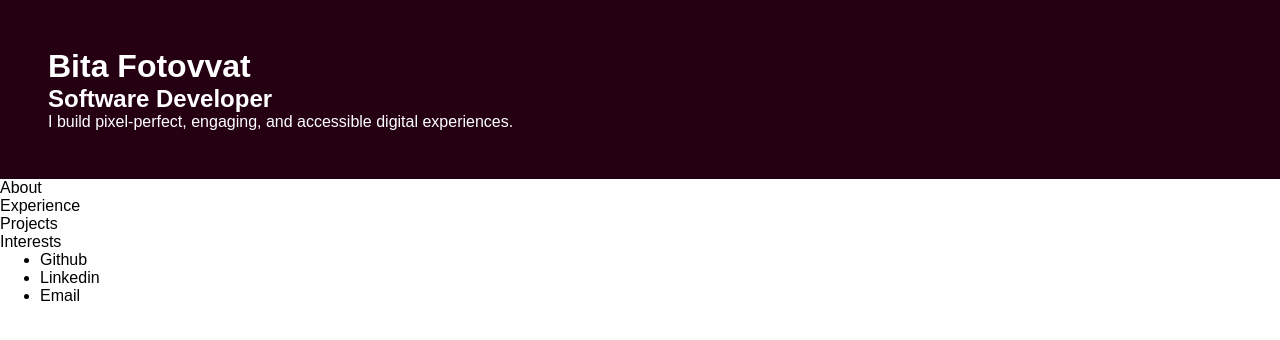
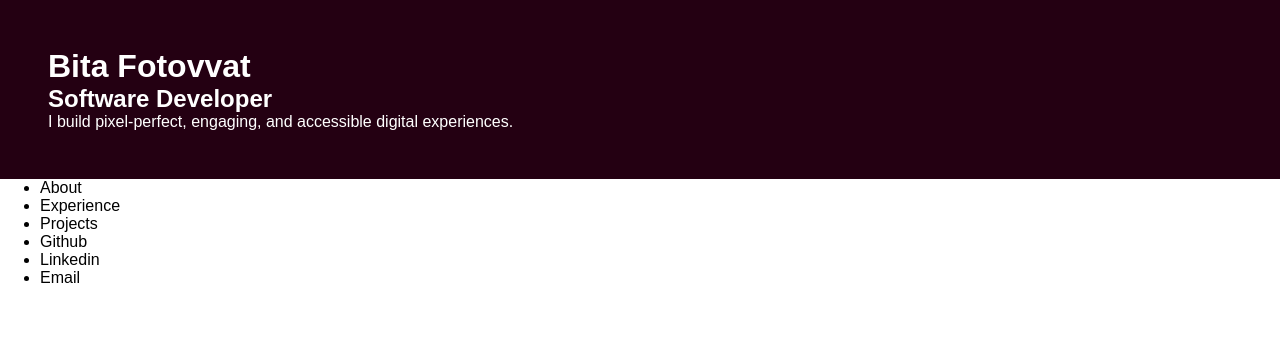
Before and after one commit to Bita-Fotovvat/bitaportfolio, a React (Create React App) app: page / in a window 1280 px wide. Shown: the top 340 px of the page. Built offline with nearby package versions, Linux system fonts and the light colour scheme.

Commit message:
working on Navbar functionality

```diff
--- a/src/components/Navbar/Navbar.js
+++ b/src/components/Navbar/Navbar.js
@@ -1,24 +1,23 @@
 import './Navbar.scss';
+import {useState} from 'react';
+export default function Navbar(){
+    const [activeNavItem, setActiveNavItem] = useState(false);
+    const navItems = [
+        {id:1, value:"About"},
+        {id:2, value:"Experience"},
+        {id:3, value:"Projects"}
+    ];
+    function handleClick(e){
+        setActiveNavItem(!activeNavItem);
+    }
 
-export default function Navbar(){
     return(
         <>
-        <section>
-            <div className='navbar--bar'></div>
-            <p>About</p>
-        </section>
-        <section>
-            <div className='navbar--bar'></div>
-            <p>Experience</p>
-        </section>
-        <section>
-            <div className='navbar--bar'></div>
-            <p>Projects</p>
-        </section>
-        <section>
-            <div className='navbar--bar'></div>
-            <p>Interests</p>
-        </section>
+        <ul className="navbar">
+            {navItems.map((item)=>{
+                return(<li key={item.id}>{item.value}</li>)
+            })}
+        </ul>
         </>
     )
 }
--- a/src/components/Navbar/Navbar.scss
+++ b/src/components/Navbar/Navbar.scss
@@ -0,0 +1,13 @@
+@use "../../styles/partials/variables" as *;
+@use "../../styles/partials/typography" as *;
+@use "../../styles/partials/mixins" as *;
+@use "../../styles/partials/_global" as *;
+
+.navbar{
+    &--item{
+
+    }
+}
+.active{
+    color: red;
+}
```
